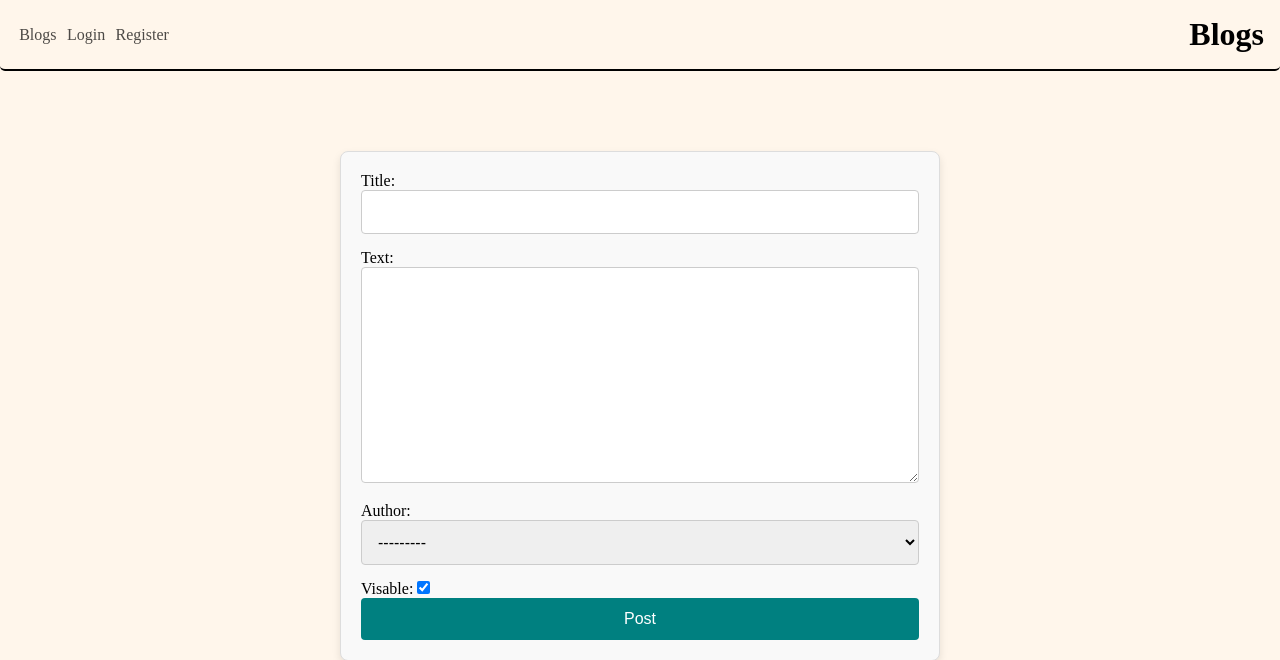
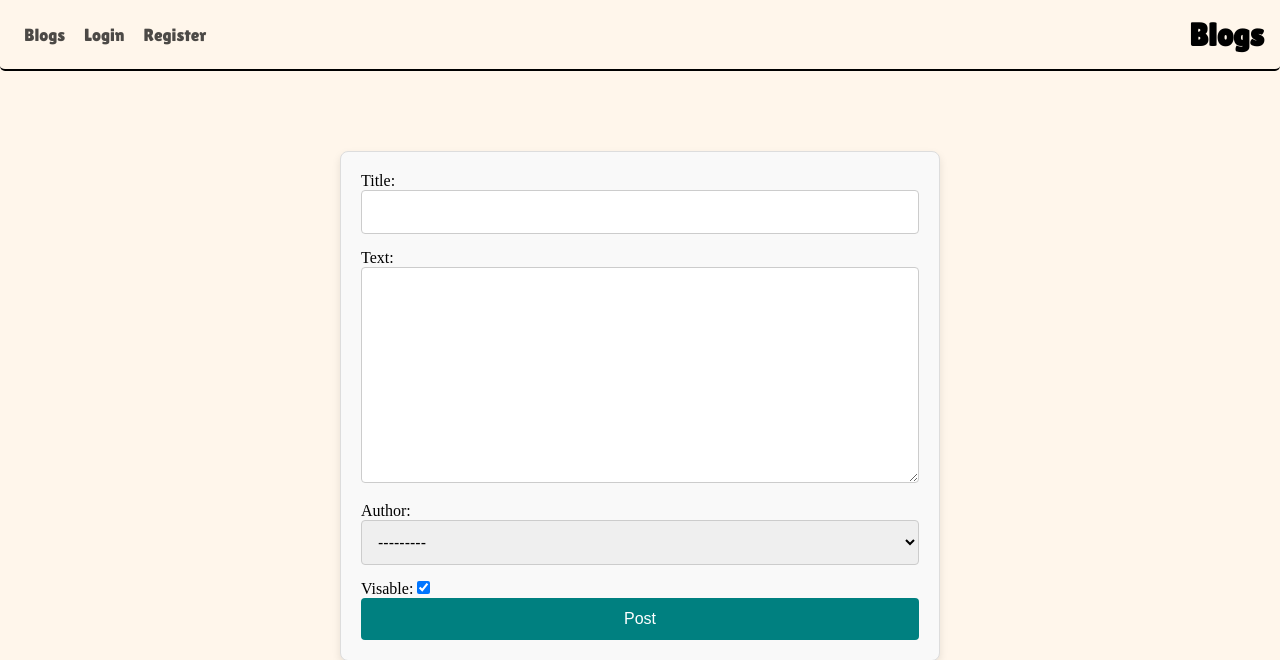
Before and after one commit to rzmahdi/django_blog, a Django app: page /new/ in a window 1280 px wide. Shown: the top 660 px of the page. Run offline with Django 4.2, Linux system fonts and the light colour scheme.

Commit message:
chore: change header links font

```diff
--- a/static/base.css
+++ b/static/base.css
@@ -1,3 +1,5 @@
+@import url('https://fonts.googleapis.com/css2?family=Lilita+One&display=swap');
+
 *{
     padding: 0;
     margin: 0;
@@ -9,6 +11,9 @@ body{
 }
 
 header{
+    font-family: "Lilita One", sans-serif;
+    font-weight: 100;
+    font-style: normal;
     border-bottom: 2px solid;
     border-radius: 5px;
     padding: 1rem;
@@ -21,7 +26,8 @@ header a{
     color: rgba(0, 0, 0, 0.7);
     text-decoration: none;
     transition: .3s ease;
-    margin: 0 .2rem 0 .2rem;
+    margin: 0 .5rem;
+    font-size: 1.1rem;
 }
 
 header a:hover{
```
